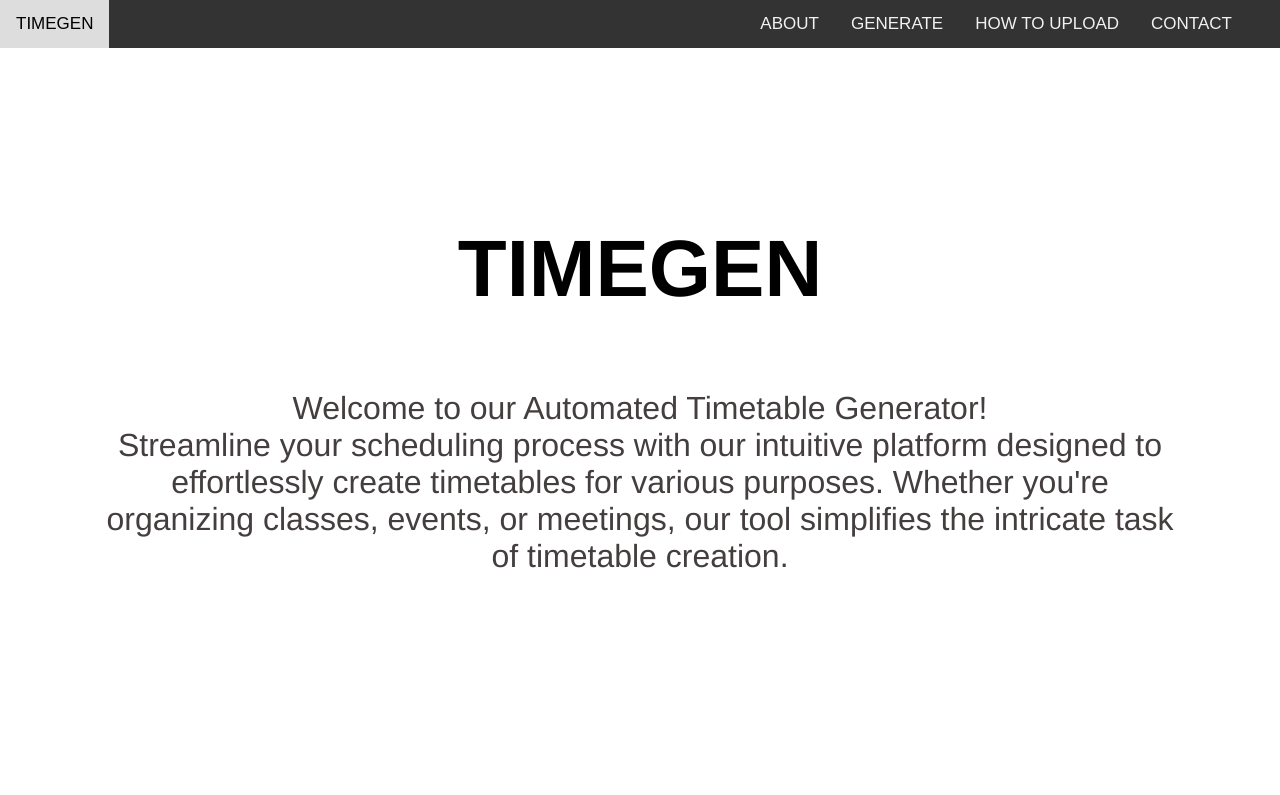
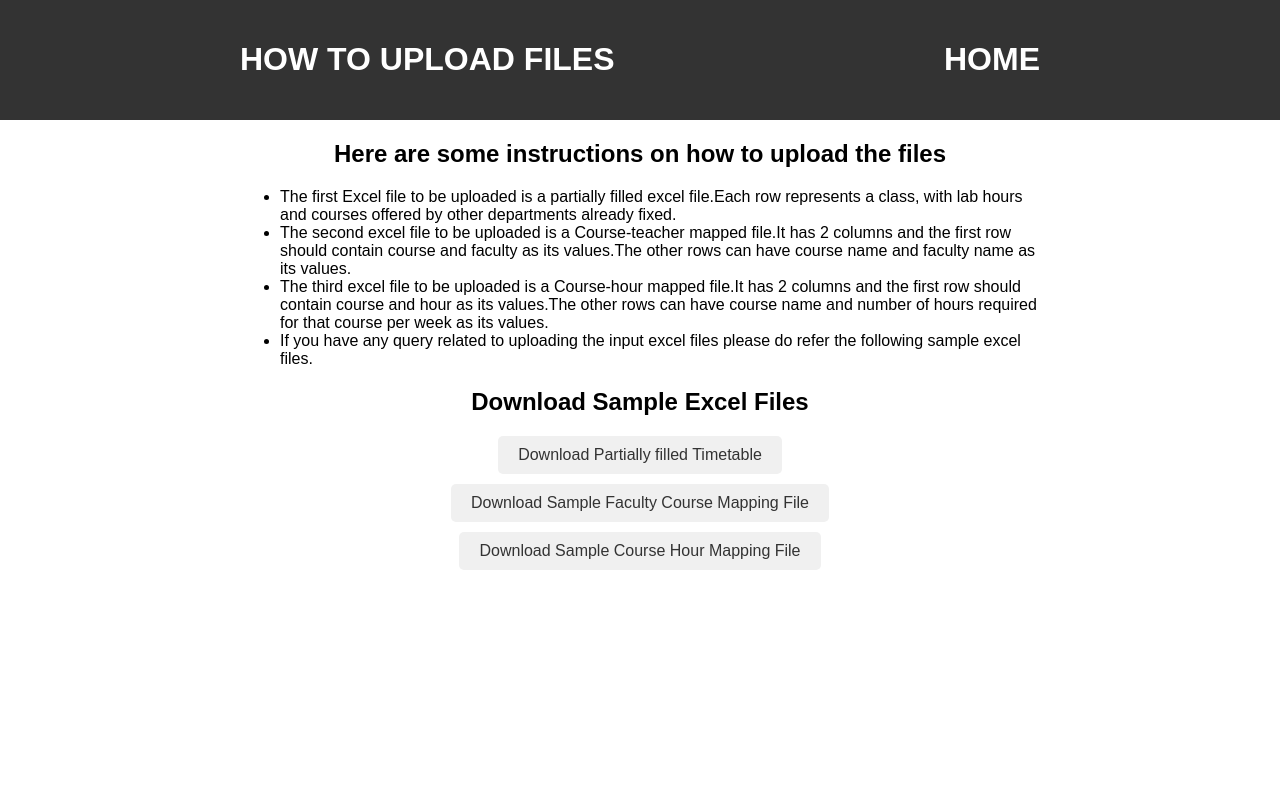
Before and after one commit to sandraelizabethjustin/flask_timegen, a Flask app: page / in a window 1280 px wide. Shown: the top 795 px of the page. After the commit the page ends 570 px from the top, so only its background shows below. Run offline with Flask 2, Linux system fonts and the light colour scheme.

Commit message:
Update index.html

```diff
--- a/templates/index.html
+++ b/templates/index.html
@@ -1,86 +1,36 @@
 <!DOCTYPE html>
 <html lang="en">
 <head>
-  <meta charset="UTF-8">
-  <meta name="viewport" content="width=device-width, initial-scale=1.0">
-  <title>TIMEGEN</title>
-  <link rel="stylesheet" href="static/main.css">
+    <meta charset="UTF-8">
+    <meta name="viewport" content="width=device-width, initial-scale=1.0">
+    <title>how to upload</title>
+    <link rel="stylesheet" href="{{ url_for('static', filename='page2.css') }}">
 </head>
 <body>
-
-  <div class="topnav" id="myTopnav">
-    <a href="#home" class="active">TIMEGEN</a>
-    <div class="topnav-right">
-      <a href="#about">ABOUT</a>
-      <a href="#generate">GENERATE</a>
-      <a href="/page2.html">HOW TO UPLOAD</a>
-      <a href="#contact">CONTACT</a>
-      <a href="javascript:void(0);" class="icon" onclick="myFunction()">
-        <i class="fa fa-bars"></i>
-      </a>
-    </div>
-  </div>
-  <div class="about" id="about" background-size: cover;">
-    <h3 class="center1">TIMEGEN</h3>
-    <div class="desc1">
-      <p>Welcome to our Automated Timetable Generator! </p><p>Streamline your scheduling process with our intuitive platform designed to effortlessly create timetables for various purposes. Whether you're organizing classes, events, or meetings, our tool simplifies the intricate task of timetable creation.</p>
-    </div>
+    <div class="head">
+        <div class="container">
+            <h1>HOW TO UPLOAD FILES<a href="/" class="home-link">HOME</a></h1>
+        </div>
     </div>
 
-
-  <div class="generate" style="background-image: url('https://upload.wikimedia.org/wikipedia/commons/thumb/4/4e/Computer_keyboard.png/640px-Computer_keyboard.png'); background-size: cover;" id="generate">
-    <div class="gen_container">
-      <h1>TIMETABLE GENERATOR</h1>
-
-      <form action="/view" method="post" enctype="multipart/form-data">
-          <h2>Upload files</h2>
-          <label for="file1">Partially filled Excel File:</label>
-          <input type="file" id="file1" name="file1" accept="application/vnd.openxmlformats-officedocument.spreadsheetml.sheet, application/vnd.ms-excel"><br><br>
-
-          <label for="file2">course-teacher mapped File</label>
-          <input type="file" id="file2" name="file2" accept="application/vnd.openxmlformats-officedocument.spreadsheetml.sheet, application/vnd.ms-excel"><br><br>
-
-          <label for="file3">course-hour mapped File</label>
-          <input type="file" id="file3" name="file3" accept="application/vnd.openxmlformats-officedocument.spreadsheetml.sheet, application/vnd.ms-excel"><br><br>
-
-          <h2>Generate and Download Timetable</h2>
-          <button type="submit">Generate and Download</button>
-      </form>
-    </div>
-  </div>
-
-  <div class="contact" id="contact" style="background-color: #f2f2f2;">
-    <div class="contact_container">
-      <h3 class="center">CONTACT</h3>
-      <p class="center">Let's get in touch. Send us a message:</p>
-        <div class="row">
-          <div class="column">
-          <p><i class="fa fa-map-marker"></i>India</p>
-          <p><i class="fa fa-phone"></i> Phone: +91 6525761121</p>
-          <p><i class="fa fa-envelope"></i> Email: timegen23@gmail.com</p>
-          </div>
+    <div class="container">
+        <div class="inst">
+        <h2>Here are some instructions on how to upload the files</h2>
+        <ul>
+            <li>The first Excel file to be uploaded is a partially filled excel file.Each row represents a class, with lab hours and courses offered by other departments already fixed.</li>
+            <li>The second excel file to be uploaded is a Course-teacher mapped file.It has 2 columns and the first row should contain course and faculty as its values.The other rows can have course name and faculty name as its values.</li>
+            <li>The third excel file to be uploaded is a Course-hour mapped file.It has 2 columns and the first row should contain course and hour as its values.The other rows can have course name and number of hours required for that course per week as its values.</li>
+            <li>If you have any query related to uploading the input excel files please do refer the following sample excel files.</li>
+          </ul>
+        </div>
+        <h2>Download Sample Excel Files</h2>
+        <div class="downloads">
+            <ul>
+                <li><a href="/downloads/evensem2022PARTIAL.xlsx" download>Download Partially filled Timetable</a></li>
+                <li><a href="/downloads/evensem2022c_t.xlsx" download>Download Sample Faculty Course Mapping File</a></li>
+                <li><a href="/downloads/evensem2022c_h.xlsx" download>Download Sample Course Hour Mapping File</a></li>
+            </ul>
         </div>
     </div>
-  </div>
-  <footer class="center footer">
-    <a href="#home" onclick="topFunction()">To the top</a>
-  </footer>
-  <script>
-    // JavaScript for responsive navigation menu
-    function myFunction() {
-      var x = document.getElementById("myTopnav");
-      if (x.className === "topnav") {
-        x.className += " responsive";
-      } else {
-        x.className = "topnav";
-      }
-    }
-
-    // JavaScript for smooth scrolling to the top of the page
-    function topFunction() {
-      document.body.scrollTop = 0;
-      document.documentElement.scrollTop = 0;
-    }
-  </script>
 </body>
 </html>
```
